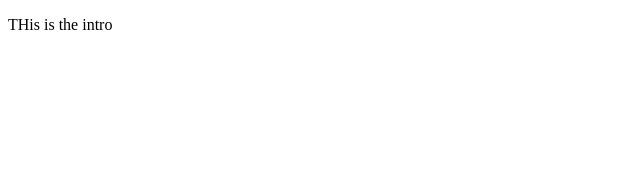
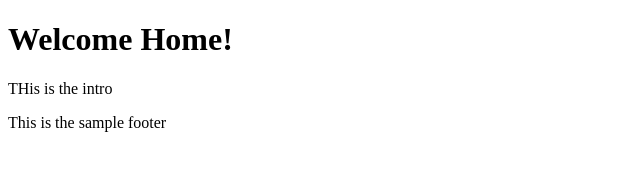
Before and after one commit to mugishaAIMABLE/gitExercise2, a plain HTML site: page index.html in a window 1280 px wide. Shown: the whole page, without its empty margins (0-640 px from the left). Drawn offline with Linux system fonts and the light colour scheme.

Commit message:
footer changes changes squashing

```diff
--- a/index.html
+++ b/index.html
@@ -6,6 +6,8 @@
     <title>Homepage</title>
 </head>
 <body>
+    <h1> Welcome Home!</h1>
     <p>THis is the intro</p>
+    <footer>This is the sample footer</footer>
 </body>
 </html>
```
